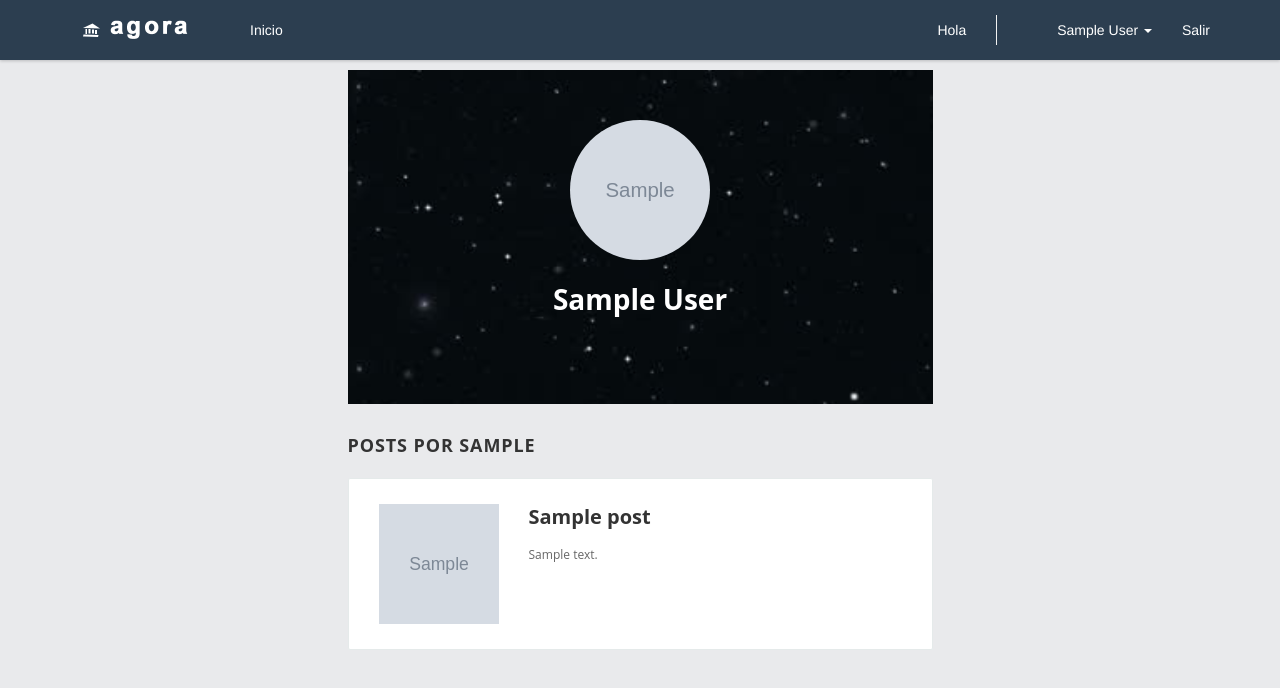
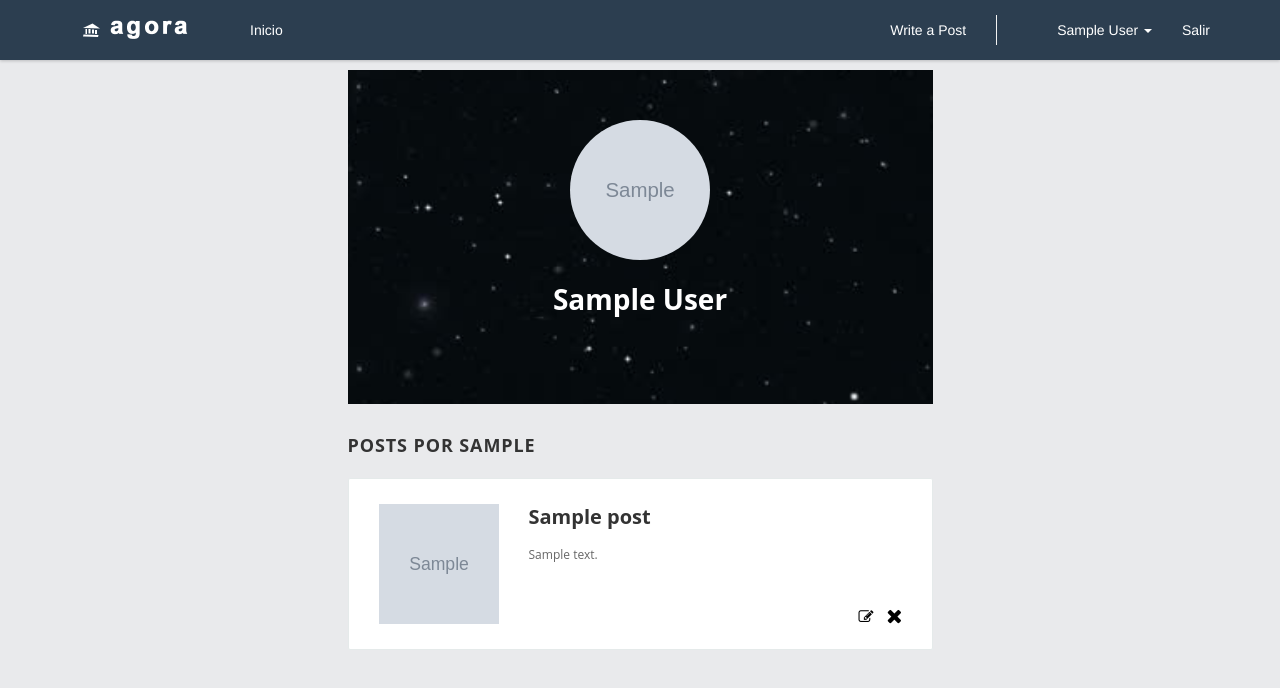
Before and after one commit to amosISA/sharing_things, a Django app: a page that uses posts/templates/posts/navbar.html in a window 1280 px wide. Shown: the top 688 px of the page. Run offline with Django 3.2, Linux system fonts and the light colour scheme; a user stored in the database is signed in; tables that the repository leaves empty hold one stand-in row (values such as "Sample post"); grey boxes marked "Sample" are stand-in pictures; some libraries are stand-ins or nearby versions.

Commit message:
Added some features to user profile

```diff
--- a/posts/static/posts/css/base.css
+++ b/posts/static/posts/css/base.css
@@ -779,6 +779,40 @@ body {
         height: 100%;
         top: 0;
         left: 0; }
+      .ag_profile_block_posts_by_content .ag_profile_block_posts_by_content_inner .ag_prof_inner_content .ag_prof_inner_user_options {
+        display: flex;
+        align-items: flex-end;
+        position: relative;
+        z-index: 1; }
+        .ag_profile_block_posts_by_content .ag_profile_block_posts_by_content_inner .ag_prof_inner_content .ag_prof_inner_user_options .user_options_like_comment {
+          flex: 1; }
+        .ag_profile_block_posts_by_content .ag_profile_block_posts_by_content_inner .ag_prof_inner_content .ag_prof_inner_user_options .user_options_del_edit {
+          text-align: right;
+          font-size: 13px;
+          line-height: 1.38;
+          color: #333;
+          display: flex;
+          align-items: center; }
+          .ag_profile_block_posts_by_content .ag_profile_block_posts_by_content_inner .ag_prof_inner_content .ag_prof_inner_user_options .user_options_del_edit .user_opt_del {
+            align-items: center;
+            display: flex;
+            width: 15px;
+            height: 15px;
+            text-align: center;
+            margin-left: 1em; }
+            .ag_profile_block_posts_by_content .ag_profile_block_posts_by_content_inner .ag_prof_inner_content .ag_prof_inner_user_options .user_options_del_edit .user_opt_del a {
+              color: #000; }
+            .ag_profile_block_posts_by_content .ag_profile_block_posts_by_content_inner .ag_prof_inner_content .ag_prof_inner_user_options .user_options_del_edit .user_opt_del i {
+              font-size: 20px; }
+          .ag_profile_block_posts_by_content .ag_profile_block_posts_by_content_inner .ag_prof_inner_content .ag_prof_inner_user_options .user_options_del_edit .user_opt_edit {
+            align-items: center;
+            display: flex;
+            width: 15px;
+            height: 15px; }
+            .ag_profile_block_posts_by_content .ag_profile_block_posts_by_content_inner .ag_prof_inner_content .ag_prof_inner_user_options .user_options_del_edit .user_opt_edit a {
+              color: #000; }
+            .ag_profile_block_posts_by_content .ag_profile_block_posts_by_content_inner .ag_prof_inner_content .ag_prof_inner_user_options .user_options_del_edit .user_opt_edit i {
+              font-size: 15px; }
 
 /* Create post */
 .ag_create_post_wrapper {
--- a/posts/static/posts/scss/base.scss
+++ b/posts/static/posts/scss/base.scss
@@ -1018,6 +1018,44 @@ body {
         top: 0;
         left: 0;
       }
+
+      .ag_prof_inner_user_options {
+        display: flex;
+        align-items: flex-end;
+        position: relative;
+        z-index: 1;
+
+        .user_options_like_comment {
+          flex: 1;
+        }
+
+        .user_options_del_edit {
+          text-align: right;
+          font-size: 13px;
+          line-height: 1.38;
+          color: #333;
+          display: flex;
+          align-items: center;
+
+          .user_opt_del {
+            align-items: center;
+            display: flex;
+            width: 15px; height: 15px;
+            text-align: center;
+            margin-left: 1em;
+            a {color: #000;}
+            i {font-size: 20px;}
+          }
+
+          .user_opt_edit {
+            align-items: center;
+            display: flex;
+            width: 15px; height: 15px;
+            a {color: #000;}
+            i {font-size: 15px;}
+          }
+        }
+      }
     }
   }
 }
--- a/posts/templates/posts/navbar.html
+++ b/posts/templates/posts/navbar.html
@@ -24,7 +24,7 @@
             </div>-->
             <ul class="nav navbar-nav navbar-right">
                 {% if request.user.is_authenticated %}
-                    <li><a href="">Hola</a></li>
+                    <li><a href="{% url 'posts:new_post' %}">Write a Post</a></li>
                     <li class="divider-vertical"><a></a></li>
                     <li class="dropdown">
                         <a href="#" class="dropdown-toggle" data-toggle="dropdown" role="button" aria-expanded="false">{{ request.user.get_full_name|title }} <span class="caret"></span></a>
--- a/posts/views.py
+++ b/posts/views.py
@@ -169,13 +169,13 @@ class PostCreateView(LoginRequiredMixin, CreateView):
         return super(PostCreateView, self).form_valid(form)
 
 # --------------- Edit Post --------------- #
-class PostUpdateView(UpdateView):
+class PostUpdateView(LoginRequiredMixin, UpdateView):
     model = Post
     template_name = 'posts/post_create.html'
     fields = ['title', 'content', 'image']
     success_url = reverse_lazy('posts:index')
 
 # --------------- Delete Post --------------- #
-class PostDeleteView(DeleteView):
+class PostDeleteView(LoginRequiredMixin, DeleteView):
     model = Post
     success_url = reverse_lazy('posts:index')
--- a/profiles/templates/profiles/profile.html
+++ b/profiles/templates/profiles/profile.html
@@ -68,6 +68,19 @@
                                 {{ post.content|truncatewords:20|safe }}
                             </div>
                             <a class="ag_prof_inner_link" href="{{ post.get_absolute_url }}"></a>
+                            <div class="ag_prof_inner_user_options">
+                                <div class="user_options_like_comment">
+
+                                </div>
+                                <div class="user_options_del_edit">
+                                    <div class="user_opt_edit">
+                                        <a href="{% url "posts:edit_post" slug=post.slug %}"><i class="fa fa-pencil-square-o" aria-hidden="true"></i></a>
+                                    </div>
+                                    <div class="user_opt_del">
+                                        <a href="{% url "posts:delete_post" slug=post.slug %}"><i class="fa fa-times" aria-hidden="true"></i></a>
+                                    </div>
+                                </div>
+                            </div>
                         </div>
                     </div>
                 </div>
```
Also changed, not shown: posts/templates/posts/post_confirm_delete.html (+23 -4 lines), 1 other file.
